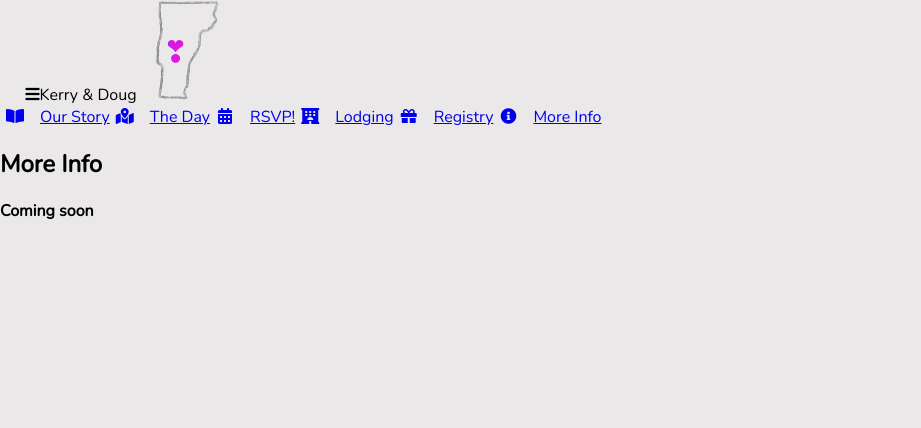
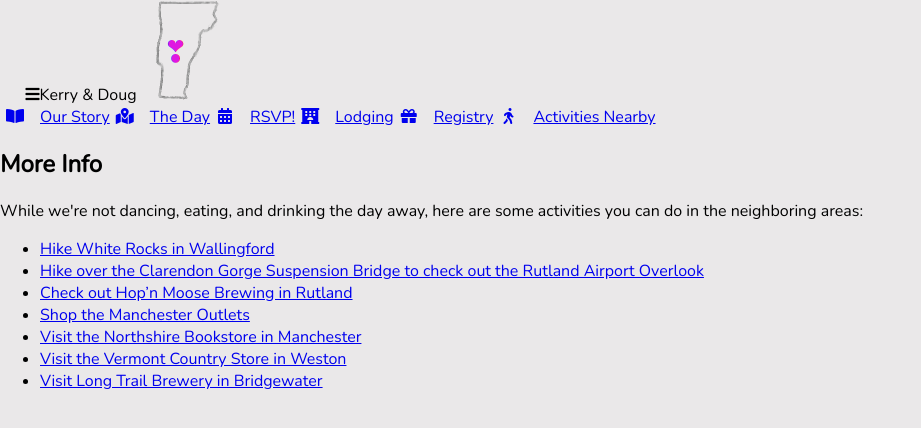
Before and after one commit to pseudoramble/wedding, a React (Vite) app: page /wedding/more-info in a window 1280 px wide. Shown: the top 428 px of the page, without its empty margins (0-921 px from the left). Built offline with nearby package versions, Linux system fonts and the light colour scheme.

Commit message:
Update the More Info page with some activities to do in the area.

```diff
--- a/src/pages/Intro.js
+++ b/src/pages/Intro.js
@@ -85,9 +85,9 @@ class NavMenuBar extends Component {
             </span>
           </HeaderLink>
           <HeaderLink onClick={this.toggleMenu} to="/wedding/more-info">
-            <i className="fa fa-info-circle" style={iconStyles} />
+            <i className="fa fa-walking" style={iconStyles} />
             <span style={{ paddingLeft: '10px' }}>
-              More Info
+              Activities Nearby
             </span>
           </HeaderLink>
         </nav>
--- a/src/pages/MoreInfo.js
+++ b/src/pages/MoreInfo.js
@@ -8,6 +8,33 @@ export default () => (
   <React.Fragment>
     <h1>More Info</h1>
 
-    <strong>Coming soon</strong>
+    <p>
+      While we're not dancing, eating, and drinking the day away, here are some
+      activities you can do in the neighboring areas:
+    </p>
+
+    <ul>
+      <li>
+        <a href="https://www.alltrails.com/trail/us/vermont/white-rocks-recreation-area-trail-via-long-trail-appalachian-trail">Hike White Rocks in Wallingford</a>
+      </li>
+      <li>
+        <a href="http://www.newenglandwaterfalls.com/vt-clarendongorge-upperfalls.html">Hike over the Clarendon Gorge Suspension Bridge to check out the Rutland Airport Overlook</a>
+      </li>
+      <li>
+        <a href="https://rutlandbeerworks.wixsite.com/hopnmoose">Check out Hop’n Moose Brewing in Rutland</a>
+      </li>
+      <li>
+        <a href="http://manchesterdesigneroutlets.com/our-stores#">Shop the Manchester Outlets</a>
+      </li>
+      <li>
+        <a href="https://www.northshire.com/manchester-store">Visit the Northshire Bookstore in Manchester</a>
+      </li>
+      <li>
+        <a href="https://www.vermontcountrystore.com/visit-us">Visit the Vermont Country Store in Weston</a>
+      </li>
+      <li>
+        <a href="http://longtrail.com/visit-us">Visit Long Trail Brewery in Bridgewater</a>
+      </li>
+    </ul>
   </React.Fragment>
 )
```
